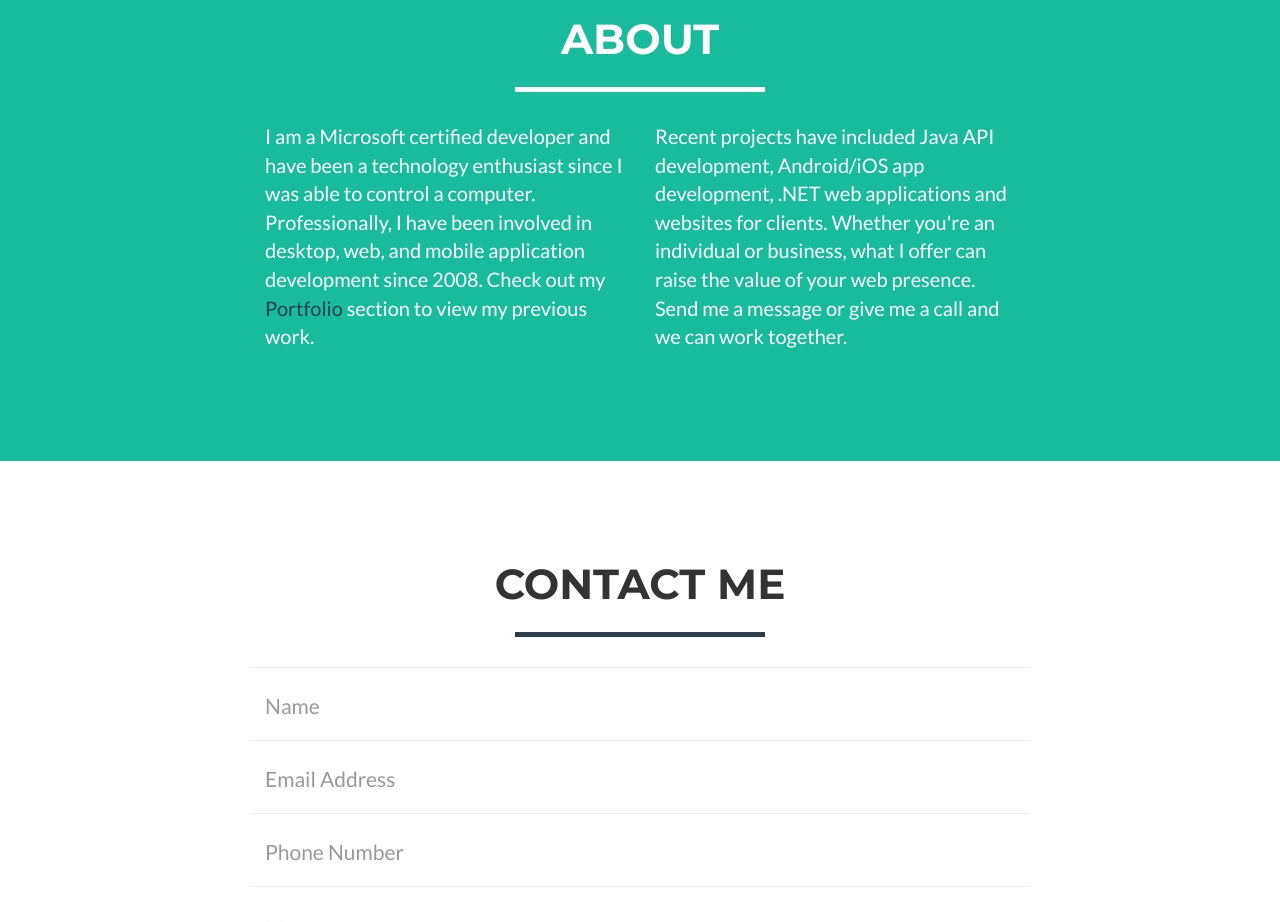
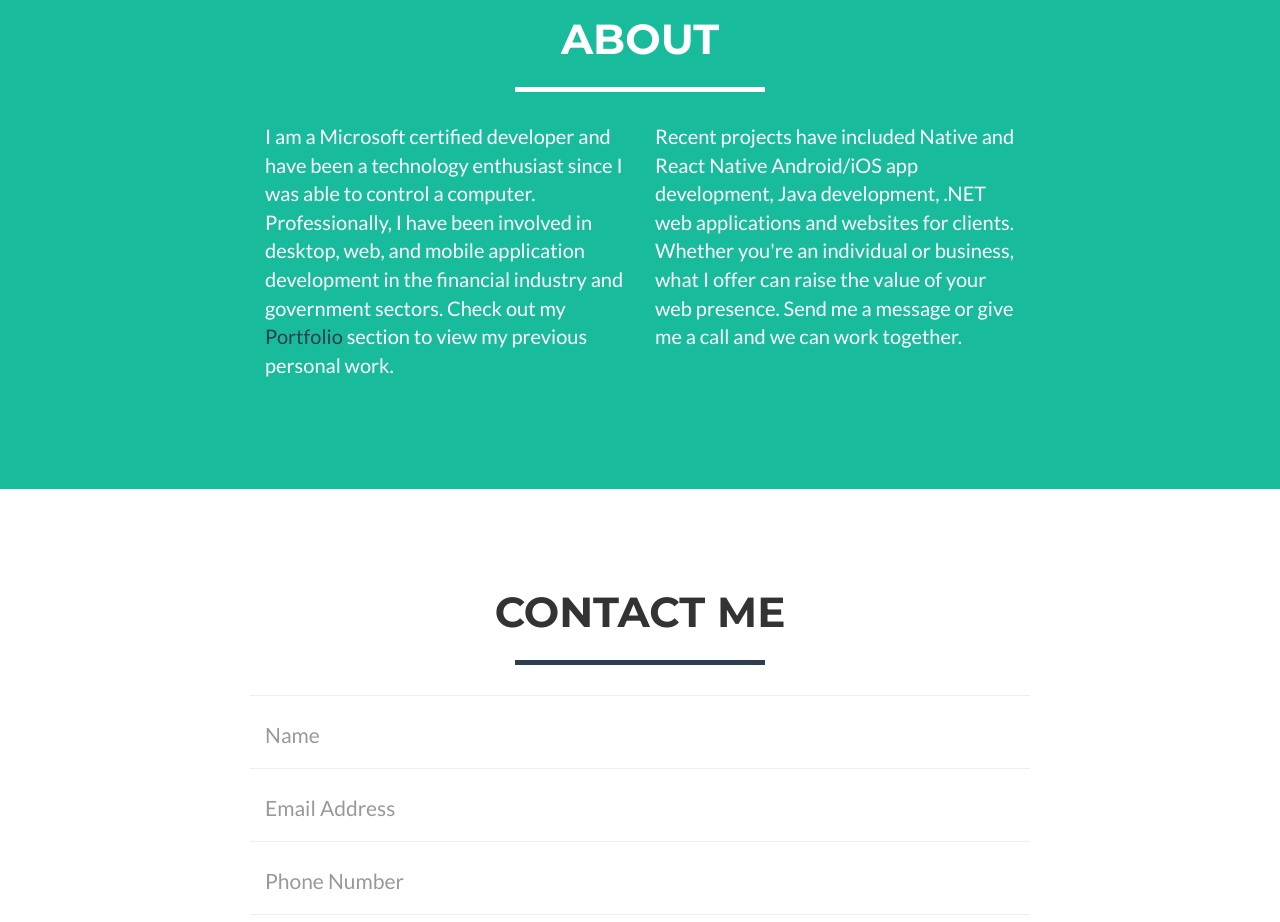
Before and after one commit to MatthewRamsey/matthewramsey.tech, a website: page index.html in a window 1280 px wide. Shown: the part 1760-2682 px from the top of the page. Drawn offline with nearby package versions, Linux system fonts and the light colour scheme.

Commit message:
change about section

```diff
--- a/index.html
+++ b/index.html
@@ -167,10 +167,10 @@
             </div>
             <div class="row">
                 <div class="col-lg-4 col-lg-offset-2">
-                    <p>I am a Microsoft certified developer and have been a technology enthusiast since I was able to control a computer. Professionally, I have been involved in desktop, web, and mobile application development since 2008. Check out my <a href="#portfolio" class="aboutdarklink">Portfolio</a> section to view my previous work.</p>
+                    <p>I am a Microsoft certified developer and have been a technology enthusiast since I was able to control a computer. Professionally, I have been involved in desktop, web, and mobile application development in the financial industry and government sectors. Check out my <a href="#portfolio" class="aboutdarklink">Portfolio</a> section to view my previous personal work.</p>
                 </div>
                 <div class="col-lg-4">
-                    <p>Recent projects have included Java API development, Android/iOS app development, .NET web applications and websites for clients. Whether you're an individual or business, what I offer can raise the value of your web presence. Send me a message or give me a call and we can work together.</p>
+                    <p>Recent projects have included Native and React Native Android/iOS app development, Java development, .NET web applications and websites for clients. Whether you're an individual or business, what I offer can raise the value of your web presence. Send me a message or give me a call and we can work together.</p>
                 </div>
             </div>
         </div>
```
